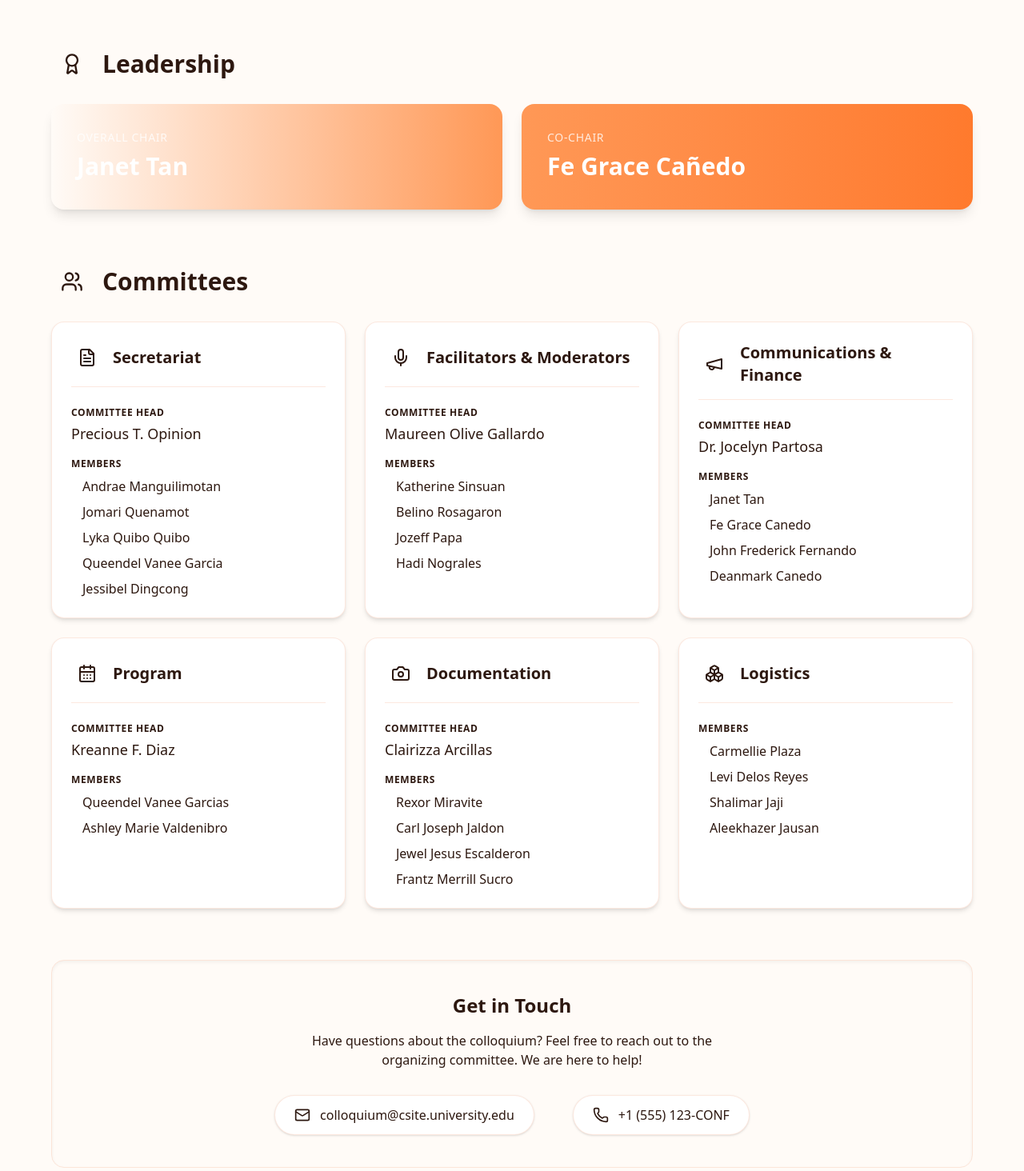
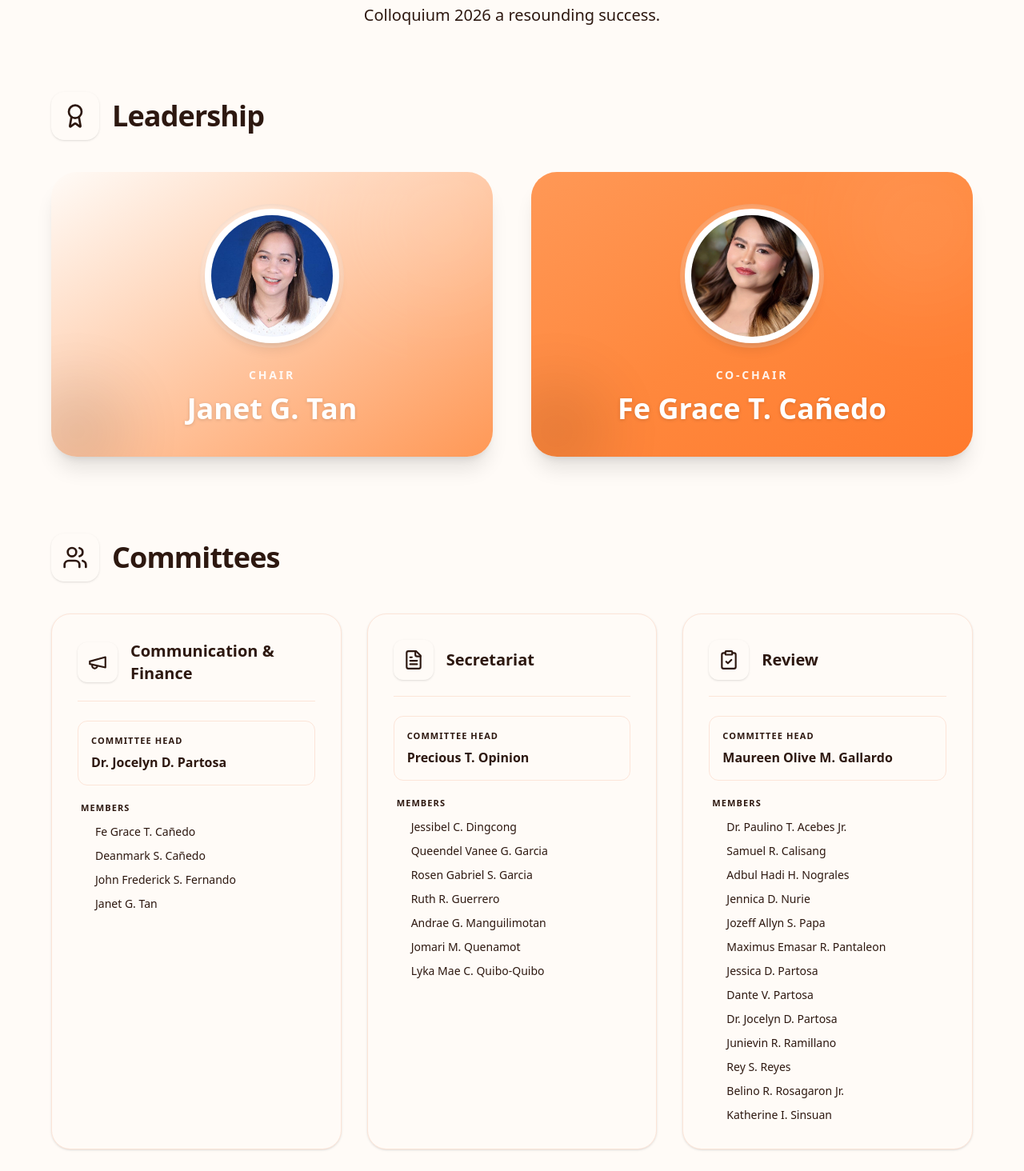
Before and after one commit to 25Andrae/csite-colloquium, a React (Vite) app: page /csite-colloquium/organizing-committee in a window 1280 px wide. Shown: the part 266-1730 px from the top of the page at 80% size. Built offline with nearby package versions, Linux system fonts and the light colour scheme.

Commit message:
Updated Organizing Commitee

```diff
--- a/src/app/components/OrganizingCommittee.jsx
+++ b/src/app/components/OrganizingCommittee.jsx
@@ -4,129 +4,173 @@ import {
   Award,
   Users,
   FileText,
-  Mic,
   Megaphone,
   CalendarDays,
   Camera,
-  Boxes
+  Boxes,
+  ClipboardCheck,
+  Utensils
 } from "lucide-react";
-
+import chairImg from "../../images/Janet.jpg";
+import coChairImg from "../../images/Fe.jpg";
 export function OrganizingCommittee() {
   const leadership = [
     {
-      name: "Janet Tan",
-      position: "Overall Chair",
-      gradient: "from-primary to-[#ff9856]",
+      name: "Janet G. Tan",
+      position: "Chair",
+      gradient: "from-primary via-primary/90 to-[#ff9856]",
+      // Replace with your actual image paths (e.g., "/images/janet.jpg")
+      image: chairImg,
     },
     {
-      name: "Fe Grace Cañedo",
+      name: "Fe Grace T. Cañedo",
       position: "Co-Chair",
-      gradient: "from-[#ff9856] to-[#ff7a2d]", // Slightly different gradient for hierarchy
+      gradient: "from-[#ff9856] via-[#ff883d] to-[#ff7a2d]",
+      // Replace with your actual image paths
+      image: coChairImg,
     },
   ];
 
   const committees = [
     {
-      name: "Secretariat",
-      icon: <FileText className="text-primary" size={24} />,
-      head: "Precious T. Opinion",
+      name: "Communication & Finance",
+      icon: <Megaphone className="text-primary group-hover:scale-110 transition-transform duration-300" size={26} />,
+      head: "Dr. Jocelyn D. Partosa",
       members: [
-        "Andrae Manguilimotan",
-        "Jomari Quenamot",
-        "Lyka Quibo Quibo",
-        "Queendel Vanee Garcia",
-        "Jessibel Dingcong",
+        "Fe Grace T. Cañedo",
+        "Deanmark S. Cañedo",
+        "John Frederick S. Fernando",
+        "Janet G. Tan",
       ],
     },
     {
-      name: "Facilitators & Moderators",
-      icon: <Mic className="text-primary" size={24} />,
-      head: "Maureen Olive Gallardo",
+      name: "Secretariat",
+      icon: <FileText className="text-primary group-hover:scale-110 transition-transform duration-300" size={26} />,
+      head: "Precious T. Opinion",
       members: [
-        "Katherine Sinsuan",
-        "Belino Rosagaron",
-        "Jozeff Papa",
-        "Hadi Nograles",
+        "Jessibel C. Dingcong",
+        "Queendel Vanee G. Garcia",
+        "Rosen Gabriel S. Garcia",
+        "Ruth R. Guerrero",
+        "Andrae G. Manguilimotan",
+        "Jomari M. Quenamot",
+        "Lyka Mae C. Quibo-Quibo",
       ],
     },
     {
-      name: "Communications & Finance",
-      icon: <Megaphone className="text-primary" size={24} />,
-      head: "Dr. Jocelyn Partosa",
+      name: "Review",
+      icon: <ClipboardCheck className="text-primary group-hover:scale-110 transition-transform duration-300" size={26} />,
+      head: "Maureen Olive M. Gallardo",
       members: [
-        "Janet Tan",
-        "Fe Grace Canedo",
-        "John Frederick Fernando",
-        "Deanmark Canedo",
+        "Dr. Paulino T. Acebes Jr.",
+        "Samuel R. Calisang",
+        "Adbul Hadi H. Nograles",
+        "Jennica D. Nurie",
+        "Jozeff Allyn S. Papa",
+        "Maximus Emasar R. Pantaleon",
+        "Jessica D. Partosa",
+        "Dante V. Partosa",
+        "Dr. Jocelyn D. Partosa",
+        "Junievin R. Ramillano",
+        "Rey S. Reyes",
+        "Belino R. Rosagaron Jr.",
+        "Katherine I. Sinsuan",
       ],
     },
     {
       name: "Program",
-      icon: <CalendarDays className="text-primary" size={24} />,
+      icon: <CalendarDays className="text-primary group-hover:scale-110 transition-transform duration-300" size={26} />,
       head: "Kreanne F. Diaz",
       members: [
-        "Queendel Vanee Garcias",
-        "Ashley Marie Valdenibro",
-      ],
-    },
-    {
-      name: "Documentation",
-      icon: <Camera className="text-primary" size={24} />,
-      head: "Clairizza Arcillas",
-      members: [
-        "Rexor Miravite",
-        "Carl Joseph Jaldon",
-        "Jewel Jesus Escalderon",
-        "Frantz Merrill Sucro",
+        "Khristan Dee Creencia",
+        "Queendel Vanee G. Garcia",
+        "Adbul Hadi H. Nograles",
+        "Jozeff Allyn S. Papa",
+        "Marie Abriella P. Tejada",
       ],
     },
     {
       name: "Logistics",
-      icon: <Boxes className="text-primary" size={24} />,
-      head: null, // No specific head was provided
+      icon: <Boxes className="text-primary group-hover:scale-110 transition-transform duration-300" size={26} />,
+      head: "Carmellie Anne A. Plaza",
       members: [
-        "Carmellie Plaza",
-        "Levi Delos Reyes",
-        "Shalimar Jaji",
-        "Aleekhazer Jausan",
+        "Levi B. Delos Reyes",
+        "Daniel Angelito G. Hernandez",
+        "Shalimar A. Jaji",
+        "Aleekhazer J. Jausan",
+      ],
+    },
+    {
+      name: "Documentation & Tech",
+      icon: <Camera className="text-primary group-hover:scale-110 transition-transform duration-300" size={26} />,
+      head: "Clairizza V. Arcillas",
+      members: [
+        "Jewel Jesus E. Escalderon",
+        "Carl Joseph C. Jaldon",
+        "Rexor M. Miravite",
+        "Frantz Merrill A. Sucro",
+      ],
+    },
+    {
+      name: "Food",
+      icon: <Utensils className="text-primary group-hover:scale-110 transition-transform duration-300" size={26} />,
+      head: "Maria Luisa U. Sousa",
+      members: [
+        "Joel Santos F. Quintanes",
       ],
     },
   ];
 
   return (
-    <div className="container mx-auto px-4 py-12">
+    <div className="container mx-auto px-4 py-16 bg-background">
       <div className="max-w-6xl mx-auto">
         {/* Header */}
-        <div className="text-center mb-16">
-          <h1 className="text-4xl md:text-5xl font-bold mb-4 text-primary tracking-tight">
+        <div className="text-center mb-20 relative">
+          <h1 className="text-4xl md:text-6xl font-extrabold mb-6 text-primary tracking-tight">
             Organizing Committee
           </h1>
-          <p className="text-lg text-muted-foreground max-w-2xl mx-auto">
-            Meet the dedicated team working behind the scenes to make the 2nd CSITE Research Colloquium a success.
+          <p className="text-lg md:text-xl text-muted-foreground max-w-2xl mx-auto leading-relaxed">
+            Meet the dedicated team working behind the scenes to make the CSITE Colloquium 2026 a resounding success.
           </p>
         </div>
 
         {/* Leadership Section */}
-        <section className="mb-16">
-          <div className="flex items-center gap-3 mb-6 justify-center md:justify-start">
-            <div className="bg-primary/10 p-3 rounded-xl">
-              <Award className="text-primary" size={28} />
+        <section className="mb-24">
+          <div className="flex items-center gap-4 mb-10 justify-center md:justify-start">
+            <div className="bg-primary/10 p-3.5 rounded-2xl shadow-sm">
+              <Award className="text-primary" size={32} />
             </div>
-            <h2 className="text-3xl font-semibold text-primary">Leadership</h2>
+            <h2 className="text-3xl md:text-4xl font-bold text-foreground tracking-tight">Leadership</h2>
           </div>
 
-          <div className="grid md:grid-cols-2 gap-6">
+          <div className="grid md:grid-cols-2 gap-8 lg:gap-12">
             {leadership.map((leader, index) => (
               <div
                 key={index}
-                className={`bg-gradient-to-r ${leader.gradient} text-white rounded-2xl p-8 shadow-lg transform hover:-translate-y-1 transition-all duration-300`}
+                className={`relative bg-gradient-to-br ${leader.gradient} text-white rounded-[2rem] p-10 shadow-xl transform hover:-translate-y-2 hover:shadow-2xl transition-all duration-300 overflow-hidden group`}
               >
-                <div className="flex flex-col h-full justify-between">
+                {/* Decorative background blurs */}
+                <div className="absolute top-0 right-0 -mt-8 -mr-8 w-48 h-48 bg-white opacity-10 rounded-full blur-3xl transform group-hover:scale-110 transition-transform duration-500"></div>
+                <div className="absolute bottom-0 left-0 -mb-8 -ml-8 w-32 h-32 bg-black opacity-10 rounded-full blur-2xl"></div>
+
+                <div className="relative flex flex-col items-center text-center h-full justify-center">
+                  {/* Round Picture Frame */}
+                  <div className="mb-6 p-1.5 bg-white/20 rounded-full backdrop-blur-md shadow-inner transform group-hover:scale-105 transition-transform duration-300">
+                    <div className="p-1 bg-white rounded-full shadow-lg">
+                      <img
+                        src={leader.image}
+                        alt={leader.name}
+                        className="w-32 h-32 md:w-40 md:h-40 rounded-full object-cover border-4 border-transparent"
+                      />
+                    </div>
+                  </div>
+
+                  {/* Text Content */}
                   <div>
-                    <p className="text-white/80 font-medium tracking-wider uppercase text-sm mb-2">
+                    <p className="text-white/90 font-bold tracking-[0.2em] uppercase text-xs md:text-sm mb-3">
                       {leader.position}
                     </p>
-                    <h3 className="text-3xl font-bold mb-1">{leader.name}</h3>
+                    <h3 className="text-3xl md:text-4xl font-bold drop-shadow-sm">{leader.name}</h3>
                   </div>
                 </div>
               </div>
@@ -135,52 +179,55 @@ export function OrganizingCommittee() {
         </section>
 
         {/* Committees Grid */}
-        <section className="mb-16">
-          <div className="flex items-center gap-3 mb-6 justify-center md:justify-start">
-            <div className="bg-primary/10 p-3 rounded-xl">
-              <Users className="text-primary" size={28} />
+        <section className="mb-24">
+          <div className="flex items-center gap-4 mb-10 justify-center md:justify-start">
+            <div className="bg-primary/10 p-3.5 rounded-2xl shadow-sm">
+              <Users className="text-primary" size={32} />
             </div>
-            <h2 className="text-3xl font-semibold text-primary">Committees</h2>
+            <h2 className="text-3xl md:text-4xl font-bold text-foreground tracking-tight">Committees</h2>
           </div>
 
-          <div className="grid md:grid-cols-2 lg:grid-cols-3 gap-6">
+          <div className="grid md:grid-cols-2 lg:grid-cols-3 gap-6 lg:gap-8">
             {committees.map((committee, index) => (
               <div
                 key={index}
-                className="bg-white rounded-2xl p-6 shadow-md border border-border hover:shadow-xl hover:border-primary/30 transform hover:-translate-y-1 transition-all duration-300 flex flex-col"
+                className="group bg-card rounded-3xl p-8 shadow-sm border border-border/60 hover:shadow-xl hover:border-primary/40 transform hover:-translate-y-1.5 transition-all duration-300 flex flex-col relative overflow-hidden"
               >
+                {/* Top Accent Line */}
+                <div className="absolute top-0 left-0 w-full h-1.5 bg-gradient-to-r from-primary/20 to-primary/5 group-hover:from-primary group-hover:to-primary/60 transition-colors duration-300" />
+
                 {/* Committee Header */}
-                <div className="flex items-center gap-3 mb-6 pb-4 border-b border-border/50">
-                  <div className="bg-primary/5 p-2 rounded-lg">
+                <div className="flex items-center gap-4 mb-6 pb-5 border-b border-border/40">
+                  <div className="bg-primary/5 p-3 rounded-xl shadow-sm group-hover:bg-primary/10 transition-colors duration-300">
                     {committee.icon}
                   </div>
-                  <h3 className="text-xl font-semibold text-primary">
+                  <h3 className="text-xl font-bold text-foreground group-hover:text-primary transition-colors duration-300">
                     {committee.name}
                   </h3>
                 </div>
 
                 {/* Committee Head */}
                 {committee.head && (
-                  <div className="mb-4">
-                    <p className="text-xs font-bold text-muted-foreground uppercase tracking-wider mb-1">
+                  <div className="mb-5 bg-secondary/30 rounded-xl p-4 border border-border/30">
+                    <p className="text-[11px] font-bold text-muted-foreground uppercase tracking-widest mb-1.5">
                       Committee Head
                     </p>
-                    <p className="text-lg font-medium text-foreground">
+                    <p className="text-base font-semibold text-foreground">
                       {committee.head}
                     </p>
                   </div>
                 )}
 
                 {/* Committee Members */}
-                <div className="flex-grow">
-                  <p className="text-xs font-bold text-muted-foreground uppercase tracking-wider mb-2">
+                <div className="flex-grow px-1">
+                  <p className="text-[11px] font-bold text-muted-foreground uppercase tracking-widest mb-3">
                     Members
                   </p>
-                  <ul className="space-y-2">
+                  <ul className="space-y-2.5">
                     {committee.members.map((member, idx) => (
-                      <li key={idx} className="flex items-center gap-2 text-muted-foreground">
-                        <div className="w-1.5 h-1.5 rounded-full bg-primary/40" />
-                        <span>{member}</span>
+                      <li key={idx} className="flex items-center gap-3 text-muted-foreground group-hover:text-foreground/80 transition-colors duration-300">
+                        <div className="w-1.5 h-1.5 rounded-full bg-primary/40 group-hover:bg-primary transition-colors duration-300" />
+                        <span className="text-sm font-medium">{member}</span>
                       </li>
                     ))}
                   </ul>
@@ -191,20 +238,21 @@ export function OrganizingCommittee() {
         </section>
 
         {/* Contact Section */}
-        <div className="bg-secondary/50 rounded-2xl p-8 sm:p-10 shadow-inner border border-border/50 text-center">
-          <h3 className="text-2xl font-semibold mb-4 text-primary">Get in Touch</h3>
-          <p className="text-muted-foreground mb-8 max-w-xl mx-auto">
-            Have questions about the colloquium? Feel free to reach out to the organizing committee. We are here to help!
-          </p>
-          <div className="flex flex-col sm:flex-row items-center justify-center gap-6 sm:gap-12">
-            <div className="flex items-center gap-3 bg-white px-6 py-3 rounded-full shadow-sm border border-border">
-              <Mail className="text-primary" size={20} />
-              <span className="font-medium text-foreground">colloquium@csite.university.edu</span>
-            </div>
-            {/* If you don't have a phone number, you can safely remove this block */}
-            <div className="flex items-center gap-3 bg-white px-6 py-3 rounded-full shadow-sm border border-border">
-              <Phone className="text-primary" size={20} />
-              <span className="font-medium text-foreground">+1 (555) 123-CONF</span>
+        <div className="bg-gradient-to-br from-secondary/80 to-secondary/30 rounded-[2.5rem] p-10 sm:p-14 shadow-sm border border-border/50 text-center relative overflow-hidden">
+          {/* Subtle background decoration */}
+          <div className="absolute -top-24 -right-24 w-64 h-64 bg-primary/5 rounded-full blur-3xl"></div>
+          <div className="absolute -bottom-24 -left-24 w-64 h-64 bg-primary/5 rounded-full blur-3xl"></div>
+
+          <div className="relative z-10">
+            <h3 className="text-3xl font-bold mb-4 text-foreground">Get in Touch</h3>
+            <p className="text-muted-foreground text-lg mb-10 max-w-2xl mx-auto">
+              Have questions about the colloquium? Feel free to reach out to the organizing committee. We are here to help!
+            </p>
+            <div className="flex flex-col sm:flex-row items-center justify-center gap-4 sm:gap-6">
+              <a href="mailto:colloquium@csite.university.edu" className="flex items-center gap-3 bg-background hover:bg-primary hover:text-white px-8 py-4 rounded-full shadow-sm border border-border transition-all duration-300 group w-full sm:w-auto justify-center">
+                <Mail className="text-primary group-hover:text-white transition-colors" size={20} />
+                <span className="font-semibold transition-colors">colloquium@csite.edu</span>
+              </a>
             </div>
           </div>
         </div>
```
Also changed, not shown: src/images/Fe.jpg (added), src/images/Janet.jpg (added).
